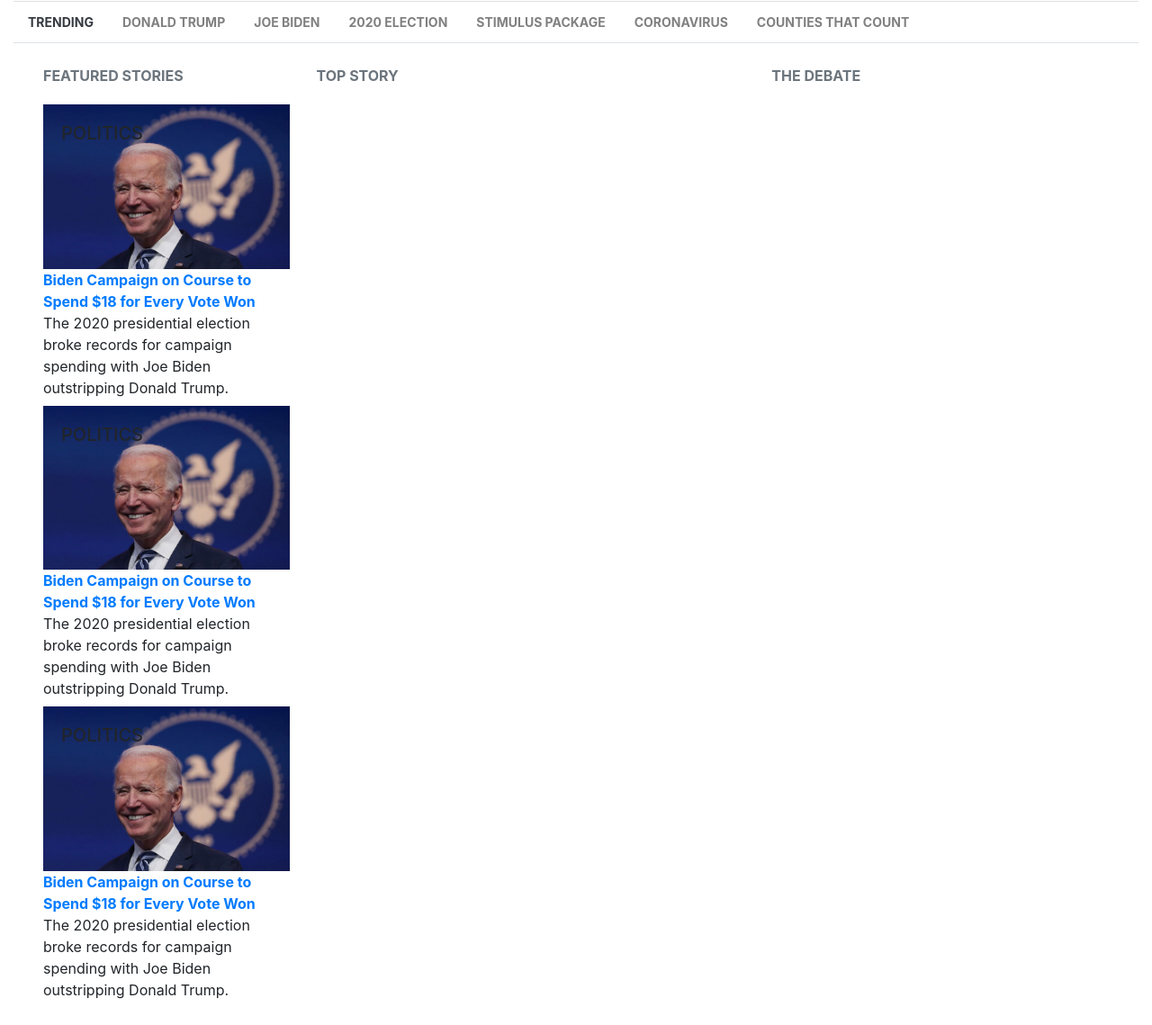
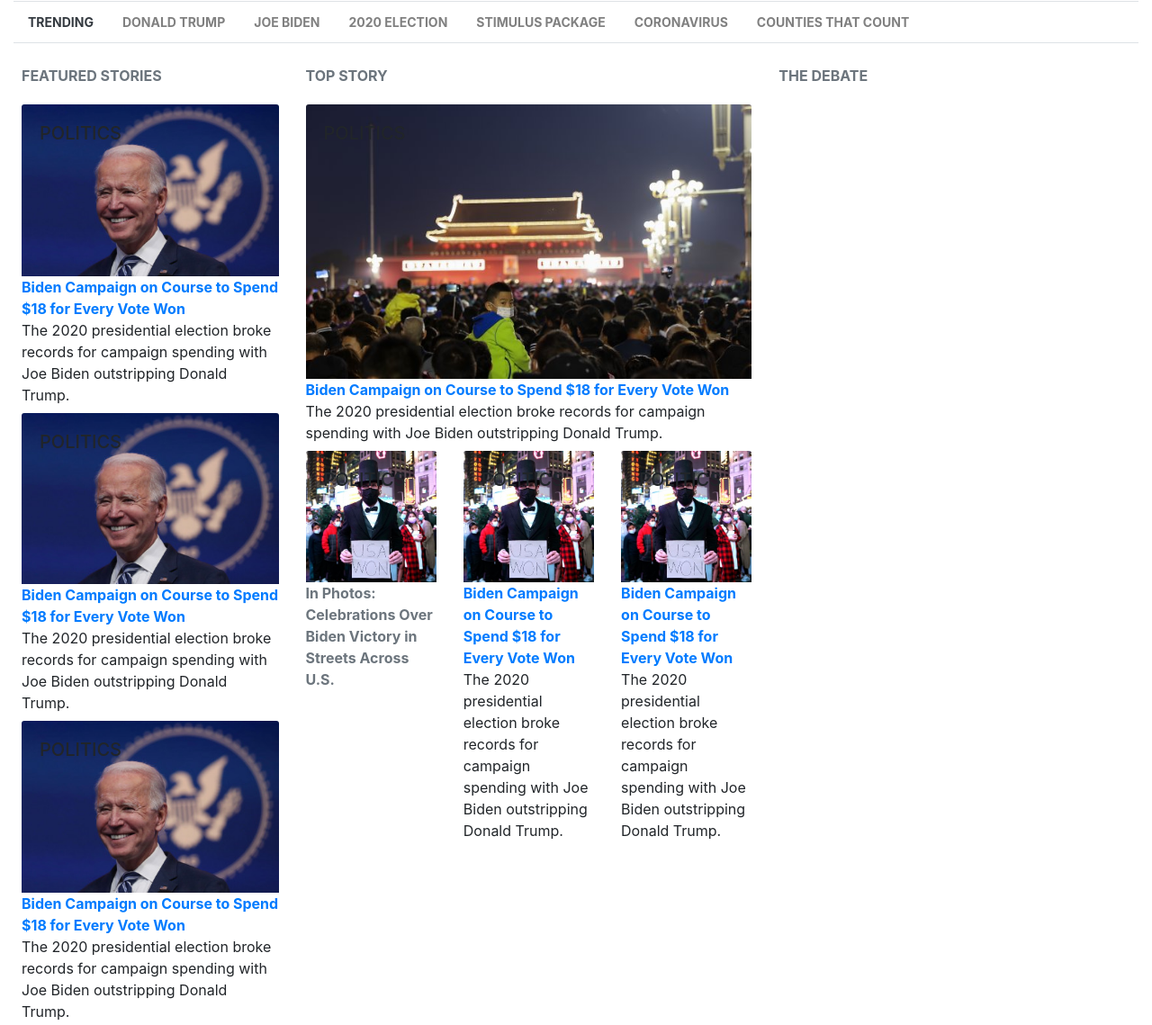
Before and after one commit to AhmedAmin90/Newsweek-cloning-Bootstrap, a plain HTML site: page index.html in a window 1280 px wide. Shown: the part 140-1279 px from the top of the page at 90% size. Before the commit the page ends 1256 px from the top, so only its background shows below. Drawn offline with nearby package versions, Linux system fonts and the light colour scheme.

Commit message:
continue in styling

```diff
--- a/index.html
+++ b/index.html
@@ -126,13 +126,17 @@
       </nav>
     </header>
 
-    <div class="container-fluid mt-4 px-5">
+    <div class="container-fluid mt-4 px-4">
       <div class="row">
         <!-- right column -->
         <div class="col-3 d-flex flex-column">
           <p class="text-muted font-weight-bold">FEATURED STORIES</p>
           <div class="card border-0 my-1">
-            <img src="/images/card-img-medium.jpg" alt="card-img-medium" />
+            <img
+              src="/images/card-img-medium.jpg"
+              alt="card-img-medium"
+              class="card-img-top"
+            />
             <div class="card-img-overlay">
               <div class="h5">POLITICS</div>
             </div>
@@ -145,7 +149,11 @@
             </p>
           </div>
           <div class="card border-0 my-1">
-            <img src="/images/card-img-medium.jpg" alt="card-img-medium" />
+            <img
+              src="/images/card-img-medium.jpg"
+              alt="card-img-medium"
+              class="card-img-top"
+            />
             <div class="card-img-overlay">
               <p class="h5">POLITICS</p>
             </div>
@@ -158,7 +166,11 @@
             </p>
           </div>
           <div class="card border-0 my-1">
-            <img src="/images/card-img-medium.jpg" alt="card-img-medium" />
+            <img
+              src="/images/card-img-medium.jpg"
+              alt="card-img-medium"
+              class="card-img-top"
+            />
             <div class="card-img-overlay">
               <p class="h5">POLITICS</p>
             </div>
@@ -173,12 +185,92 @@
         </div>
 
         <!-- Center column -->
-        <div class="col-5">
+        <div class="col-5 d-flex flex-column">
           <p class="text-muted font-weight-bold">TOP STORY</p>
+
+          <div class="card border-0 my-1">
+            <img
+              src="/images/card-img-big.jpg"
+              alt="card-img-medium"
+              class="card-img-top"
+            />
+            <div class="card-img-overlay">
+              <div class="h5">POLITICS</div>
+            </div>
+            <a href="#" class="font-weight-bold"
+              >Biden Campaign on Course to Spend $18 for Every Vote Won</a
+            >
+            <p class="card-text">
+              The 2020 presidential election broke records for campaign spending
+              with Joe Biden outstripping Donald Trump.
+            </p>
+          </div>
+
+          <!-- <div class="row">
+            <div class="col"></div>
+            <div class="col"></div>
+            <div class="col"></div>
+          </div> -->
+          <div class="row">
+            <div class="col">
+              <div class="card border-0 my-1">
+                <img
+                  src="/images/card-small-img.jpg"
+                  alt="card-img-small"
+                  class="card-img-top"
+                />
+                <div class="card-img-overlay">
+                  <p class="h5">POLITICS</p>
+                </div>
+                <a href="#" class="font-weight-bold text-muted card-link"
+                  >In Photos: Celebrations Over Biden Victory in Streets Across
+                  U.S.</a
+                >
+              </div>
+            </div>
+            <div class="col">
+              <div class="card border-0 my-1">
+                <img
+                  src="/images/card-small-img.jpg"
+                  alt="card-img-small"
+                  class="card-img-top"
+                />
+                <div class="card-img-overlay">
+                  <p class="h5">POLITICS</p>
+                </div>
+                <a href="#" class="font-weight-bold"
+                  >Biden Campaign on Course to Spend $18 for Every Vote Won</a
+                >
+                <p class="card-text">
+                  The 2020 presidential election broke records for campaign
+                  spending with Joe Biden outstripping Donald Trump.
+                </p>
+              </div>
+            </div>
+            <div class="col">
+              <div class="card border-0 my-1">
+                <img
+                  src="/images/card-small-img.jpg"
+                  alt="card-img-small"
+                  class="card-img-top"
+                />
+                <div class="card-img-overlay">
+                  <p class="h5">POLITICS</p>
+                </div>
+                <a href="#" class="font-weight-bold"
+                  >Biden Campaign on Course to Spend $18 for Every Vote Won</a
+                >
+                <p class="card-text">
+                  The 2020 presidential election broke records for campaign
+                  spending with Joe Biden outstripping Donald Trump.
+                </p>
+              </div>
+            </div>
+          </div>
         </div>
 
         <!-- Left column -->
-        <div class="col-4">
+        <div class="col-3">
           <p class="text-muted font-weight-bold">THE DEBATE</p>
         </div>
       </div>
```
Also changed, not shown: images/card-img-big.jpg (added), images/card-small-img.jpg (added).
